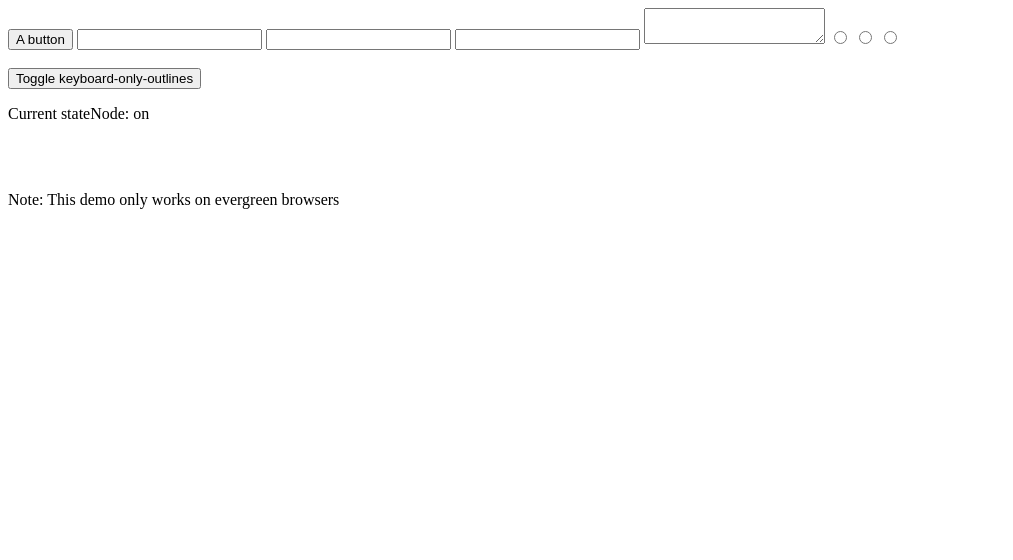
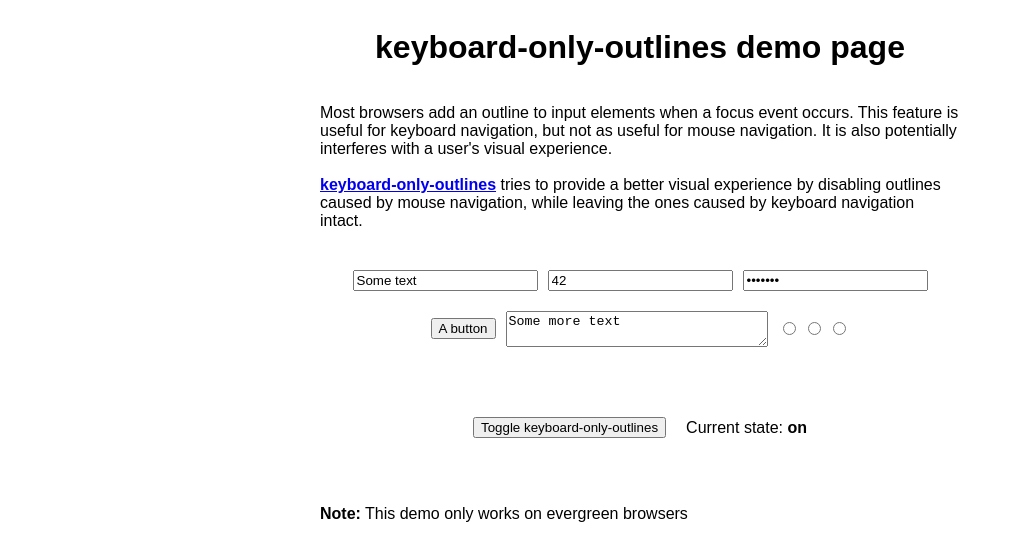
Before and after one commit to moxystudio/js-keyboard-only-outlines, a website: page demo.html in a window 1280 px wide. Shown: the whole page, without its empty margins (0-1013 px from the left). Drawn offline with Linux system fonts and the light colour scheme.

Commit message:
feat: added styling to demo. Also added structure

```diff
--- a/demo.html
+++ b/demo.html
@@ -2,22 +2,86 @@
 <head>
     <meta charset="utf-8"/>
     <title>keyboard-only-outlines demo</title>
+    <style>
+        body{
+            font-family: sans-serif;
+        }
+        #container{
+            display: flex;
+            flex-direction: column;
+            align-items: center;
+            width: 50vw;
+            max-width: 900px;
+            margin: 0 auto;
+            position: relative;
+        }
+        .intro-text{
+            margin-bottom: 40px;
+        }
+        .input-row{
+            display: flex;
+            align-items: center;
+            margin-bottom: 20px;
+        }
+        .input-item ~ .input-item{
+            margin-left: 10px;
+        }
+
+        textarea{
+            width: 20vw;
+            max-width: 350px;
+        }
+        .note{
+            width: 100%;
+        }
+        .toggle-container{
+            display: flex;
+            align-items: center;
+        }
+        #toggle{
+            margin-right: 20px;
+        }
+    </style>
 </head>
 <body>
-    <button>A button</button>
-    <input type="text"/>
-    <input type="number"/>
-    <input type="password"/>
-    <textarea></textarea>
+    <div id="container">
+        <h1>keyboard-only-outlines demo page</h1>
+        <p class="intro-text">Most browsers add an outline to input elements when a focus event occurs.
+            This feature is useful for keyboard navigation, but not as useful for mouse navigation.
+            It is also potentially interferes with a user's visual experience.
+            <br>
+            <br>
+            <a href="https://github.com/moxystudio/js-keyboard-only-outlines"><strong>keyboard-only-outlines</strong></a> tries to provide a better visual experience by
+            disabling outlines caused by mouse navigation, while leaving the ones caused by keyboard
+            navigation intact.
+        </p>
+        <div class="input-row">
+                <input class="input-item" type="text" value="Some text"/>
+                <input class="input-item" type="number" value="42"/>
+                <input class="input-item" type="password" value="hunter2"/>
+        </div>
+        <div class="input-row">
+                <button class="input-item">A button</button>
+                <textarea class="input-item">Some more text</textarea>
+                <div class="input-item">
                     <input type="radio" name="radio"/>
                     <input type="radio" name="radio"/>
                     <input type="radio" name="radio"/>
+                </div>
+
+        </div>
         <br>
         <br>
-    <button id="toggle">Toggle keyboard-only-outlines</button> <p>Current stateNode: <span id="state">on</span></p>
+        <div class="toggle-container">
+            <button id="toggle">Toggle keyboard-only-outlines</button> <p>Current state: <span id="state"><strong>on</strong></span></p>
+        </div>
         <br>
         <br>
-    <p>Note: This demo only works on evergreen browsers</p>
+        <div class="note">
+                <p><strong>Note:</strong> This demo only works on evergreen browsers</p>
+        </div>
+
+    </div>
         <script type="module">
         import keyboardOnlyOutlines from './index.js';
 
```
Lines whose indentation alone changed are shown as unchanged.
